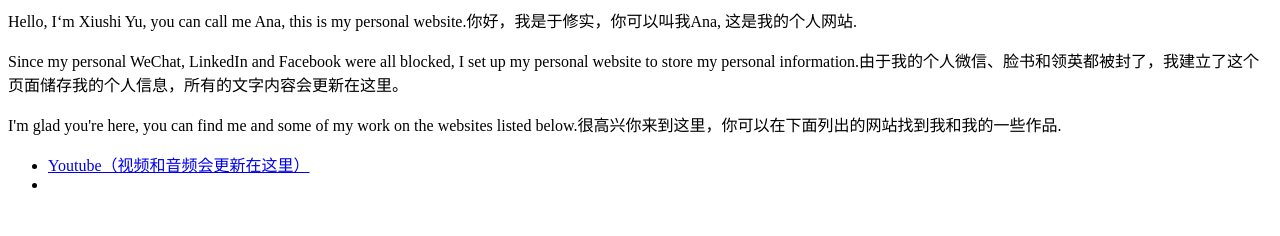
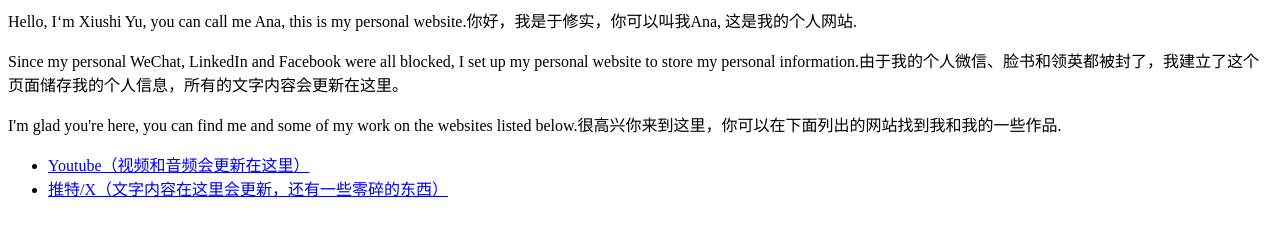
Before and after one commit to XiushiYu/XiushiYu.github.io, a plain HTML site: page index.html in a window 1280 px wide. Drawn offline with Linux system fonts and the light colour scheme.

Commit message:
Update index.html

```diff
--- a/index.html
+++ b/index.html
@@ -4,5 +4,5 @@
 
 <ul>
   <li><a href="https://studio.youtube.com/channel/UCsaVeODj20PkndKnS58ufFQ/videos/upload?filter=%5B%5D&sort=%7B%22columnType%22%3A%22date%22%2C%22sortOrder%22%3A%22DESCENDING%22%7D">Youtube（视频和音频会更新在这里）</a></li>
-  <li><a href="https://x.com/XiushiYu1Ana>推特/X（文字内容在这里会更新，还有一些零碎的东西）</a></li>
+  <li><a href="https://x.com/XiushiYu1Ana">推特/X（文字内容在这里会更新，还有一些零碎的东西）</a></li>
 </ul>
```
